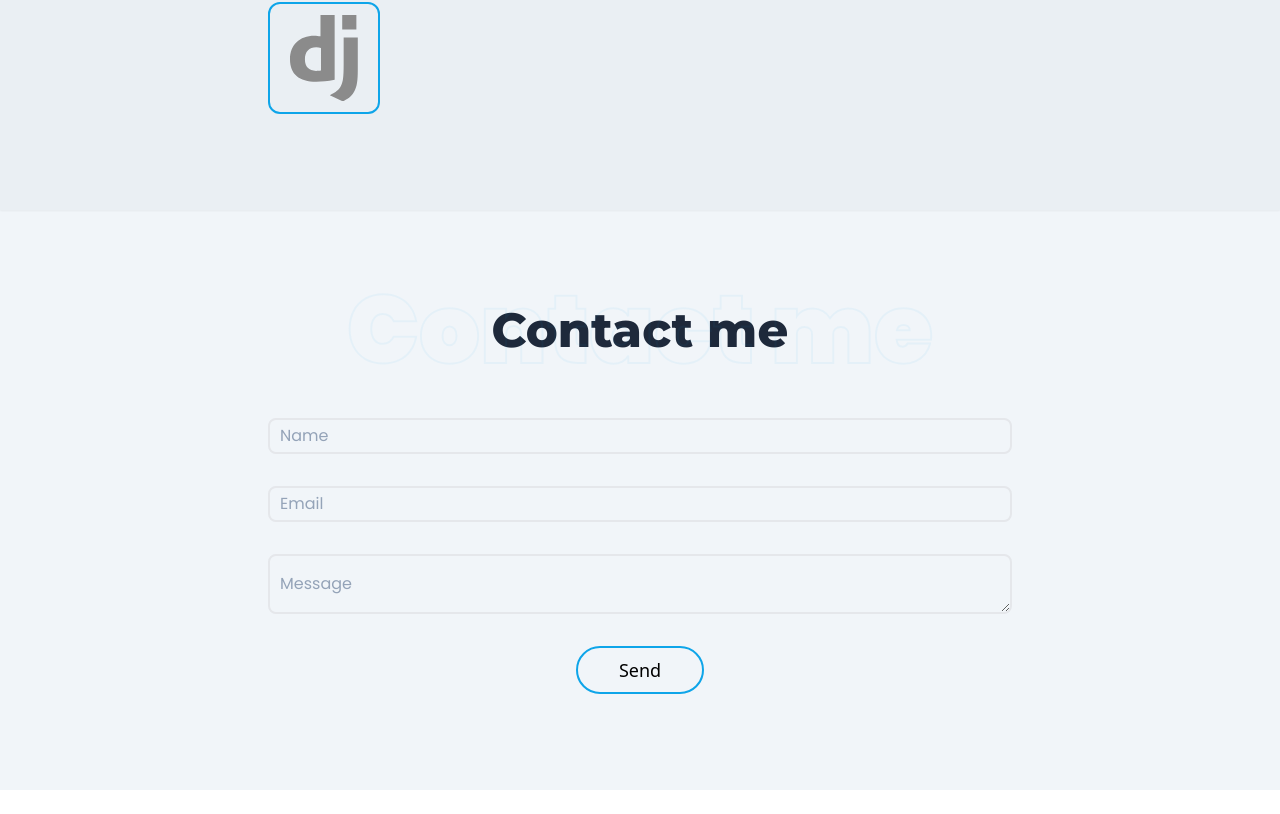
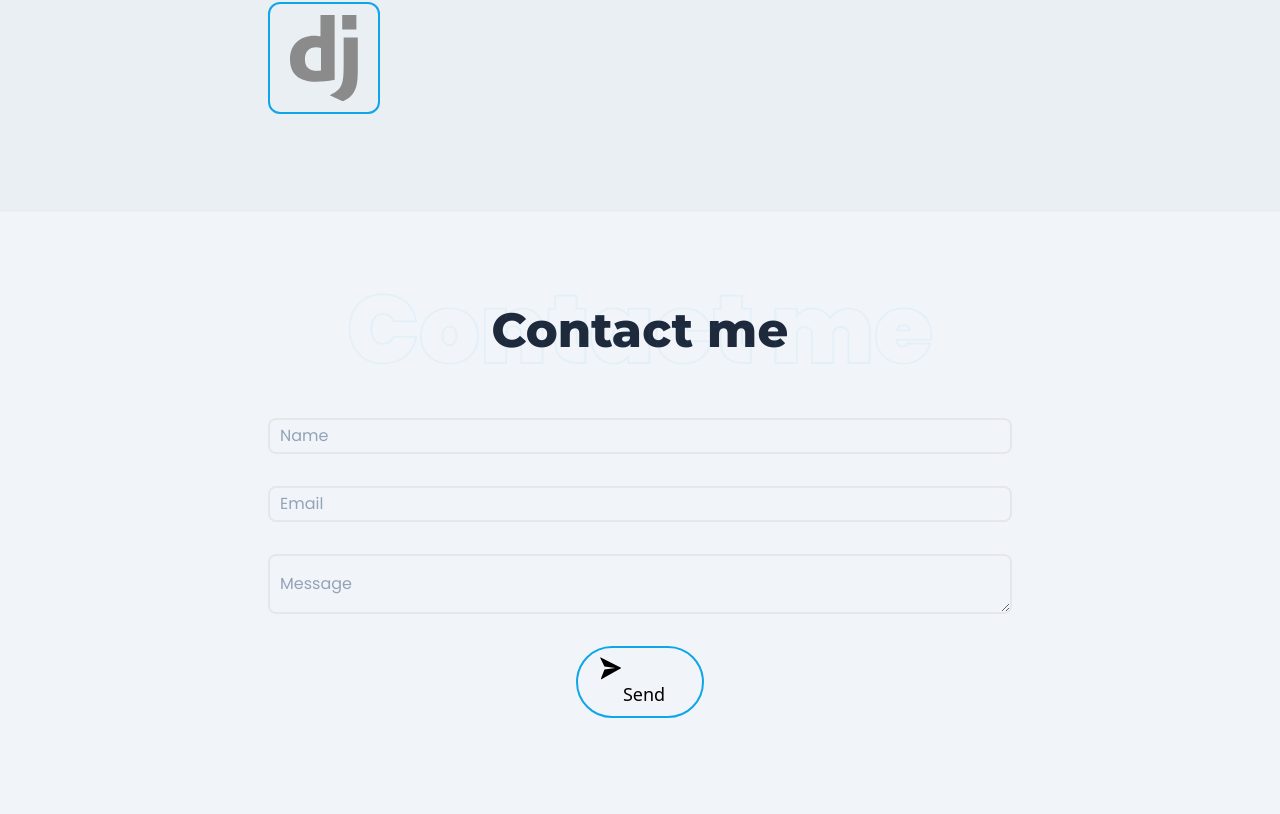
Before and after one commit to JonathanPabon-Dev/JPPdev, a React (Vite) app: page / in a window 1280 px wide. Shown: the part 2118-2932 px from the top of the page. Before the commit the page ends 2908 px from the top, so only its background shows below. Built offline with nearby package versions, Linux system fonts and the light colour scheme.

Commit message:
Add SendBtn component on ContactForm

```diff
--- a/src/components/ContactForm.jsx
+++ b/src/components/ContactForm.jsx
@@ -1,4 +1,5 @@
 import { useState } from "react";
+import SendBtn from "./SendBtn";
 
 const ContactForm = () => {
   const [name, setName] = useState("");
@@ -62,12 +63,7 @@ const ContactForm = () => {
           Message
         </label>
       </div>
-      <button
-        type="submit"
-        className={`w-fit min-w-32 rounded-full border-2 border-sky-500 px-4 py-2 text-lg font-medium transition-all duration-300 hover:bg-sky-500 hover:text-slate-200 focus:bg-sky-500 focus:text-slate-200 dark:border-sky-300 dark:text-slate-300 dark:hover:bg-sky-300 dark:hover:text-slate-700 dark:focus:bg-sky-300 dark:focus:text-slate-700`}
-      >
-        Send
-      </button>
+      <SendBtn />
     </form>
   );
 };
--- /dev/null
+++ b/src/components/SendBtn.jsx
@@ -0,0 +1,33 @@
+const SendBtn = () => {
+  return (
+    <>
+      <button
+        type="submit"
+        className={`w-fit min-w-32 rounded-full border-2 border-sky-500 px-4 py-2 text-lg font-medium transition-all duration-300 hover:bg-sky-500 hover:text-slate-200 focus:bg-sky-500 focus:text-slate-200 dark:border-sky-300 dark:text-slate-300 dark:hover:bg-sky-300 dark:hover:text-slate-700 dark:focus:bg-sky-300 dark:focus:text-slate-700`}
+      >
+        <div className="svg-wrapper-1">
+          <div className="svg-wrapper">
+            <svg
+              xmlns="http://www.w3.org/2000/svg"
+              viewBox="0 0 24 24"
+              width="24"
+              height="24"
+              className="block rotate-45 scale-110 transition-transform duration-300 ease-in-out hover:translate-x-5"
+            >
+              <path fill="none" d="M0 0h24v24H0z"></path>
+              <path
+                fill="currentColor"
+                d="M1.946 9.315c-.522-.174-.527-.455.01-.634l19.087-6.362c.529-.176.832.12.684.638l-5.454 19.086c-.15.529-.455.547-.679.045L12 14l6-8-8 6-8.054-2.685z"
+              ></path>
+            </svg>
+          </div>
+        </div>
+        <span className="ml-2 block transition-all duration-300 ease-in-out hover:translate-x-5">
+          Send
+        </span>
+      </button>
+    </>
+  );
+};
+
+export default SendBtn;
```
